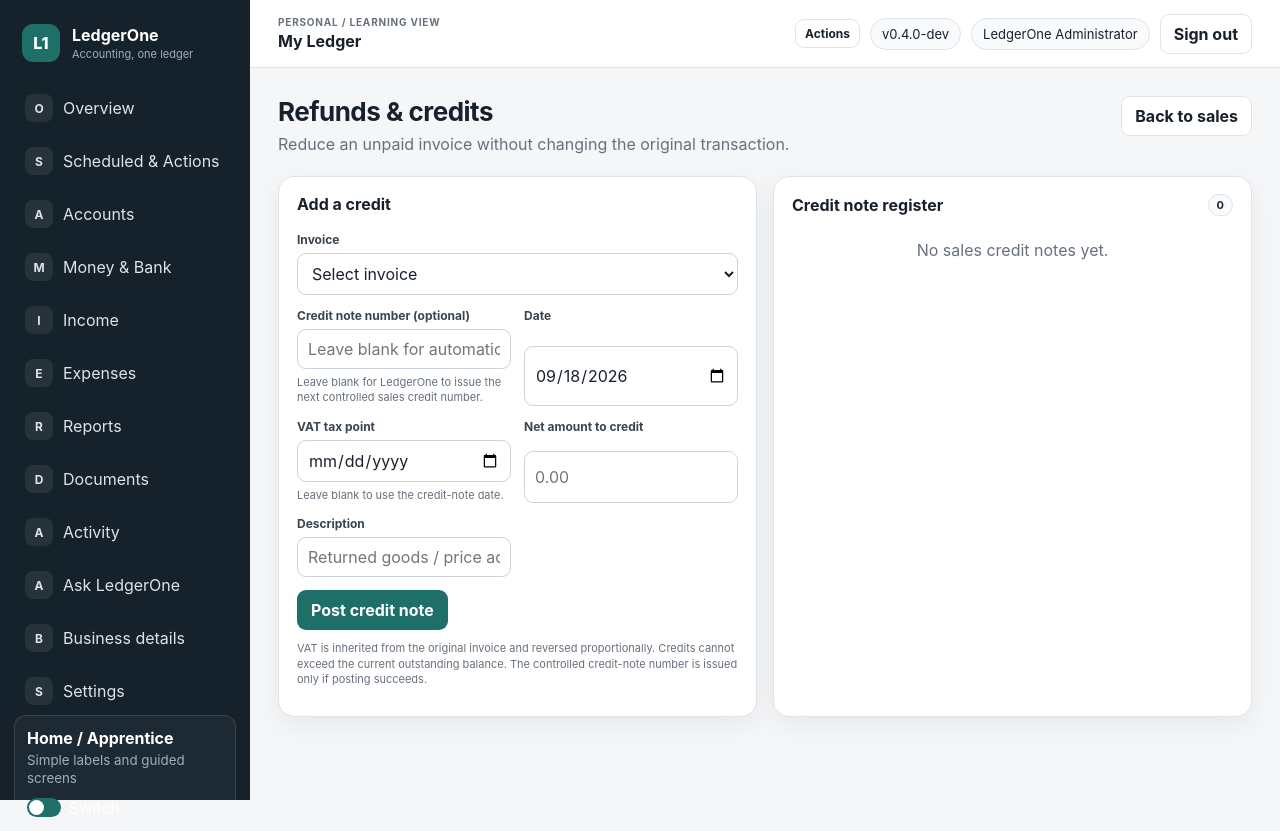
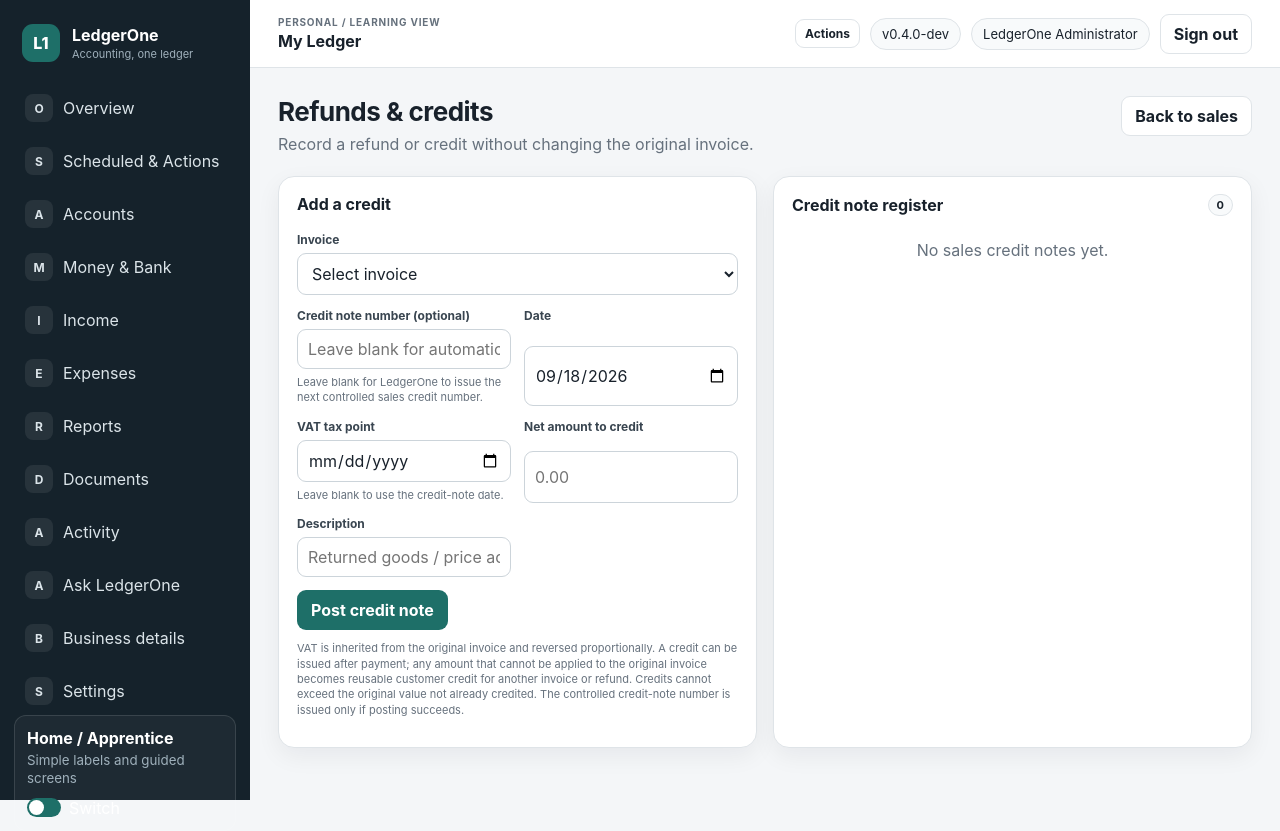
Before and after one commit to zageabb/LedgerOne, a Flask app: page /sales/credit-notes/ in a window 1280 px wide. Run offline with Flask 3, Linux system fonts and the light colour scheme; a user stored in the database is signed in; data comes from the database, SQL or seed files in the repository; data that the repository does not hold is empty.

Commit message:
Explain paid-invoice customer credits

```diff
--- a/ledgerone/templates/sales/credit_notes.html
+++ b/ledgerone/templates/sales/credit_notes.html
@@ -4,7 +4,7 @@
 <div class="page-head">
   <div>
     <h1>{{ 'Refunds & credits' if ui_mode == 'home' else 'Sales credit notes' }}</h1>
-    <p>{{ 'Reduce an unpaid invoice without changing the original transaction.' if ui_mode == 'home' else 'Post immutable credit notes against existing sales invoices, including proportional VAT reversal.' }}</p>
+    <p>{{ 'Record a refund or credit without changing the original invoice.' if ui_mode == 'home' else 'Post immutable credit notes against sales invoices, including paid invoices and proportional VAT reversal.' }}</p>
   </div>
   <div class="actions"><a class="button button-secondary" href="{{ url_for('sales.index') }}">Back to sales</a></div>
 </div>
@@ -15,7 +15,7 @@
     <div class="card-body">
       <form method="post" class="form-grid">
         <input type="hidden" name="csrf_token" value="{{ csrf_token() }}">
-        <div class="field field-full"><label>Invoice</label><select name="invoice_id" required><option value="">Select invoice</option>{% for row in invoices %}<option value="{{ row.id }}">{{ row.invoice_number }} · {{ row.customer.name }} · {{ row.currency }} {{ '%.2f'|format(outstanding[row.id]) }} outstanding</option>{% endfor %}</select></div>
+        <div class="field field-full"><label>Invoice</label><select name="invoice_id" required><option value="">Select invoice</option>{% for row in invoices %}<option value="{{ row.id }}">{{ row.invoice_number }} · {{ row.customer.name }} · {{ row.currency }} {{ '%.2f'|format(creditable[row.id]) }} available to credit{% if outstanding[row.id] == 0 %} · paid{% endif %}</option>{% endfor %}</select></div>
         <div class="field"><label>Credit note number (optional)</label><input name="credit_number" placeholder="Leave blank for automatic"><div class="help">Leave blank for LedgerOne to issue the next controlled sales credit number.</div></div>
         <div class="field"><label>Date</label><input type="date" name="credit_date" value="{{ today }}" required></div>
         <div class="field"><label>VAT tax point</label><input type="date" name="tax_point"><div class="help">Leave blank to use the credit-note date.</div></div>
@@ -23,7 +23,7 @@
         <div class="field"><label>Description</label><input name="description" placeholder="Returned goods / price adjustment"></div>
         <div class="field-full"><button class="button" type="submit">Post credit note</button></div>
       </form>
-      <p class="help">VAT is inherited from the original invoice and reversed proportionally. Credits cannot exceed the current outstanding balance. The controlled credit-note number is issued only if posting succeeds.</p>
+      <p class="help">VAT is inherited from the original invoice and reversed proportionally. A credit can be issued after payment; any amount that cannot be applied to the original invoice becomes reusable customer credit for another invoice or refund. Credits cannot exceed the original value not already credited. The controlled credit-note number is issued only if posting succeeds.</p>
     </div>
   </div>
 
```
